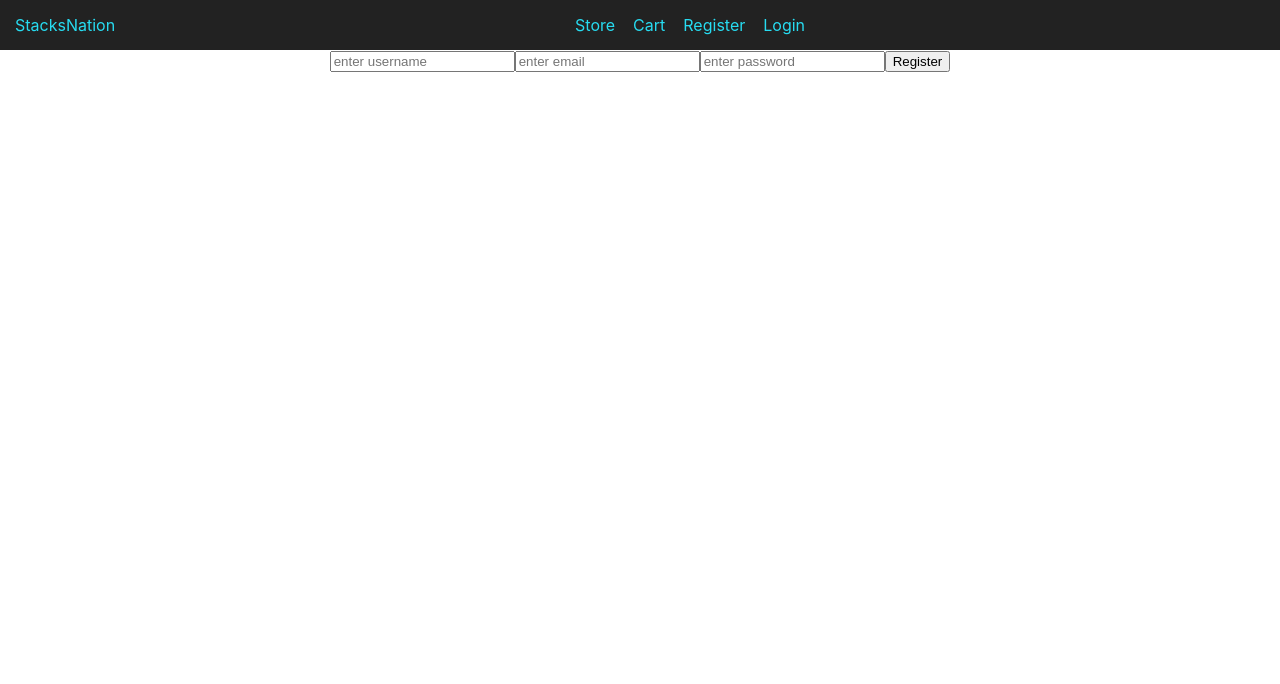
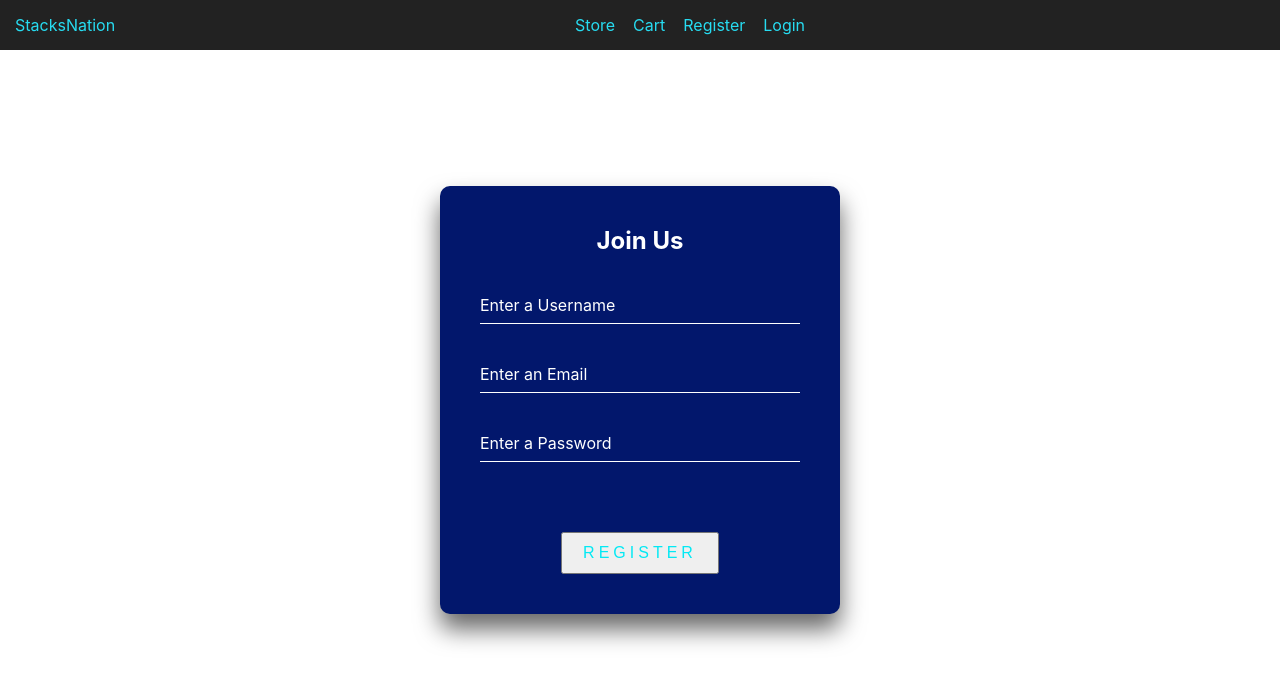
Before and after one commit to midlynj/newUser, a React (Create React App) app: page /register in a window 1280 px wide. Shown: the top 684 px of the page. Built offline with nearby package versions, Linux system fonts and the light colour scheme.

Commit message:
guest checkout component created

```diff
--- a/src/component/Register.js
+++ b/src/component/Register.js
@@ -1,19 +1,14 @@
 import {useEffect, useState} from "react";
 import axios from "axios";
-import { useNavigate } from "react-router-dom";
+import "./login.css"
 
 
 
 const Register = () => {
-    const navigate = useNavigate();
 
     const [username, setUserName]  = useState("");
     const [email, setEmail]  = useState("");
     const [password, setPassword] = useState("")
-
-    useEffect(() => {
-
-    }, [username]);
 
     function newUser(event) {
         event.preventDefault()
@@ -29,11 +24,11 @@ const Register = () => {
 
         axios.post(url, user)
             .then(response => {
-                if (response.status === 201 || response.status === 200) {
+                if (response.status === 201 ) {
                     console.log(response.data)
                     console.log(response.status)
                     localStorage.setItem("authenticated",username)
-                    return navigate("/")
+                    window.open("http://localhost:3000","_self")
                 }
             } ).catch((error) => {
             console.log(error)
@@ -45,15 +40,30 @@ const Register = () => {
     }
 
     return (
-        <div className="register">
+        <div className="login">
+            <div className="login-box">
+                <h2>Join Us</h2>
+                <form onSubmit={newUser}>
+                <div className="user-box">
+                    <input className="username" type="text" required onChange={(event) => setUserName(event.target.value)}/>
+                    <label>Enter a Username</label>
+                </div>
 
-            <form onSubmit={newUser}>
-                <input className="username" type="text" placeholder="enter username" required onChange={(event) => setUserName(event.target.value)}/>
-                <input type="email" className="email" placeholder="enter email" required  onChange={(event) => setEmail(event.target.value)}/>
-                <input type="password" className="password" placeholder="enter password" required  minLength="3" onChange={(event) => setPassword(event.target.value)}/>
-                <button id="submit" className="submit" role="link"> Register</button>
+               <div className="user-box">
+                    <input type="email" className="email" required  onChange={(event) => setEmail(event.target.value)}/>
+                    <label>Enter an Email</label>
+               </div>
+
+               <div className="user-box">
+                    <input type="password" className="password"  required  minLength="3" onChange={(event) => setPassword(event.target.value)}/>
+                    <label>Enter a Password</label>
+               </div>
+
+               <button id="submit" className="login-button" role="link"> Register</button>
+
             </form>
         </div>
+    </div>
     )
 
 }
```
